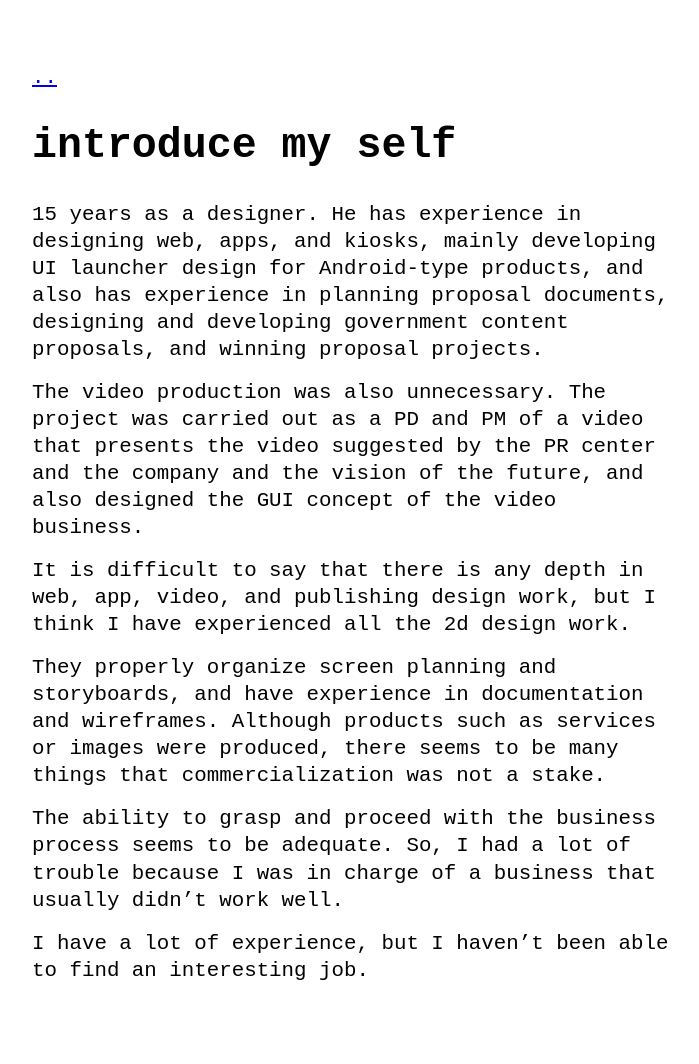
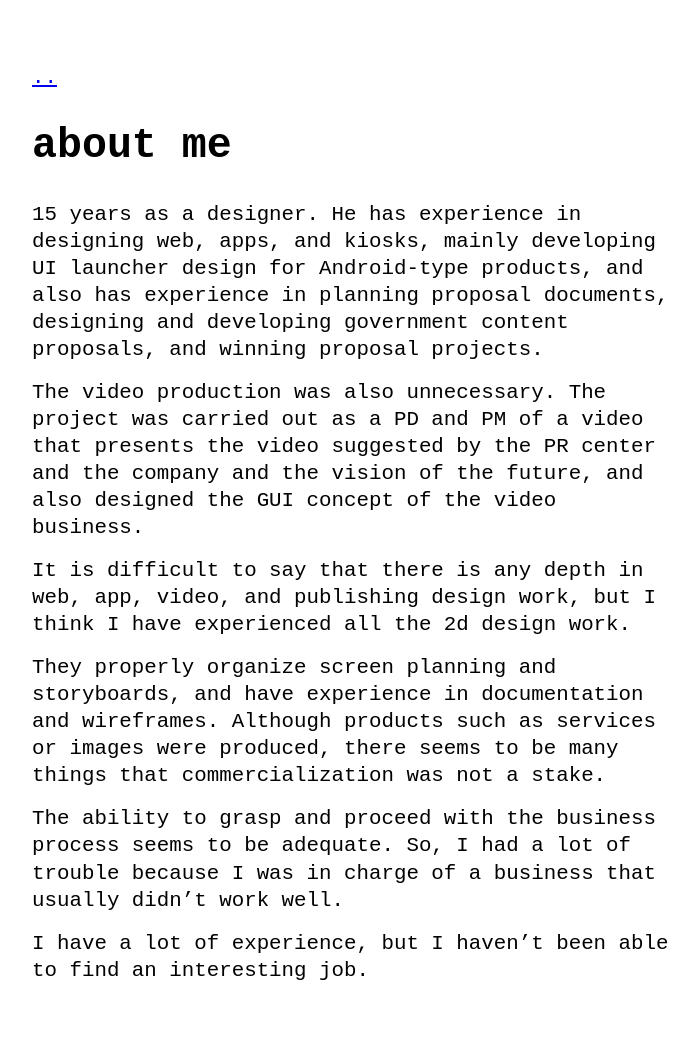
Before and after one commit to rexgitit/rexgitit.github.io, a Jekyll site: the page built from about.md, in a window 1280 px wide. Shown: the whole page, without its empty margins (288-987 px from the left). Built offline with Jekyll 4.4.1, drawn with Linux system fonts in a browser that asks for light colours.

Commit message:
Update about.md

```diff
--- a/about.md
+++ b/about.md
@@ -1,7 +1,9 @@
 ---
 layout: post
-title: introduce my self
+title: about me
 ---
+
+
 
 15 years as a designer.
 He has experience in designing web, apps, and kiosks, mainly developing UI launcher design for Android-type products, and also has experience in planning proposal documents, designing and developing government content proposals, and winning proposal projects.
```
